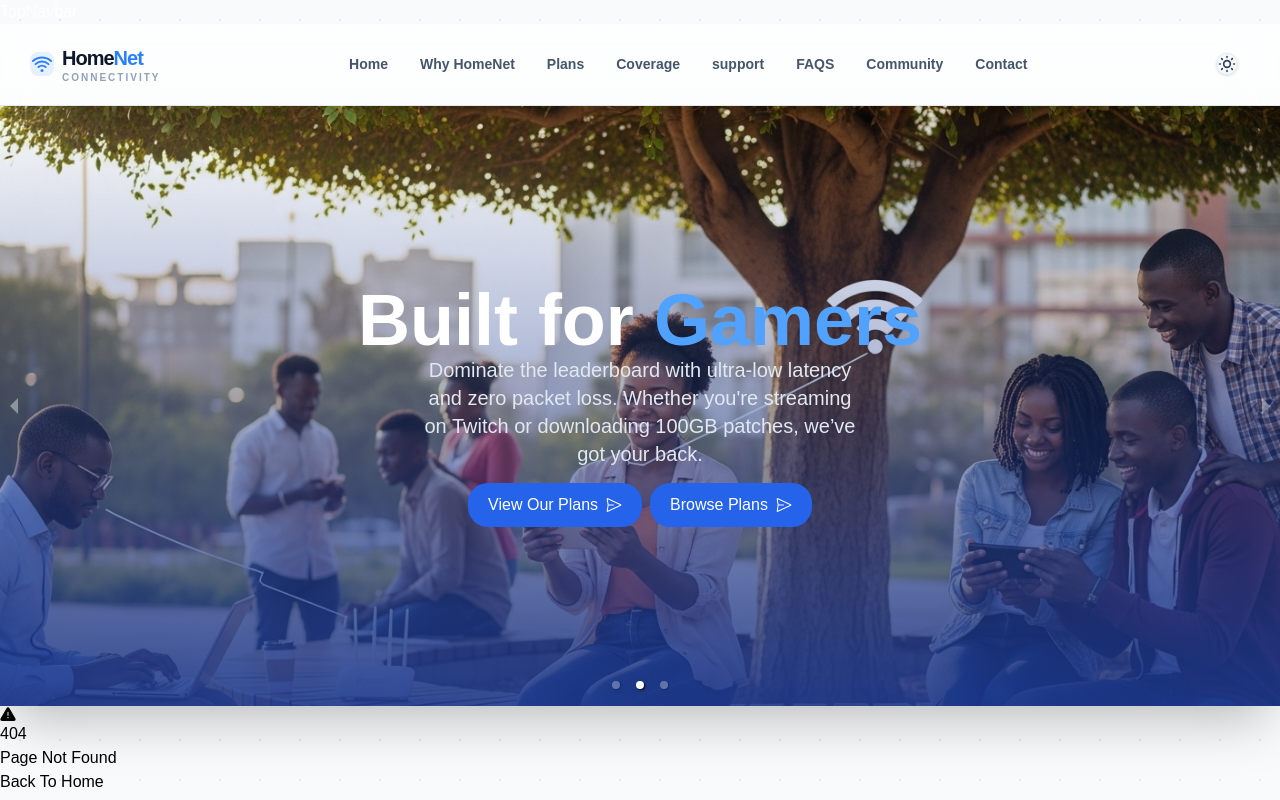
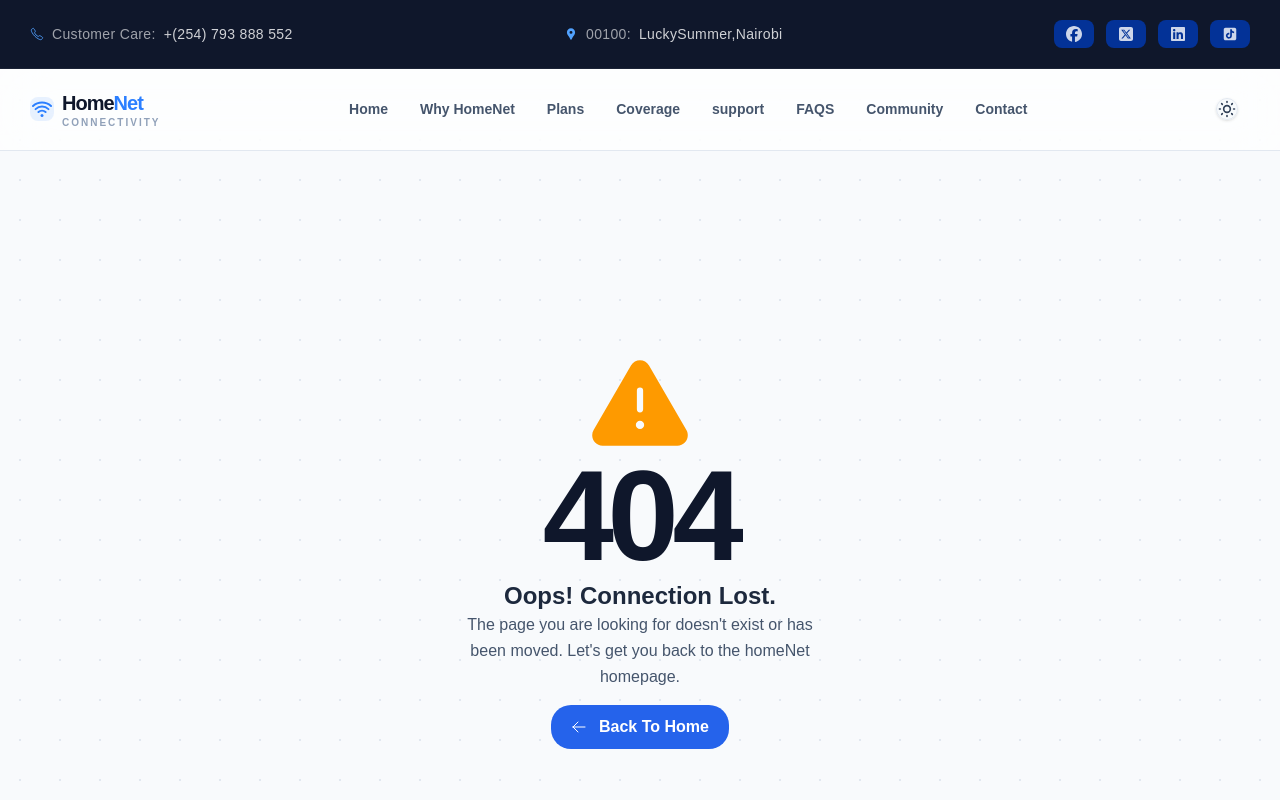
Before and after one commit to wainaina-mwangi/HomeNet, a React (Vite) app: page /about in a window 1280 px wide. Shown: the top 800 px of the page. Built offline with nearby package versions, Linux system fonts and the light colour scheme.

Commit message:
added the topnavbar and styled it

```diff
--- a/src/App.jsx
+++ b/src/App.jsx
@@ -1,6 +1,6 @@
 import React from "react";
 import Navbar from "./components/Navbar";
-import Hero from "./components/Hero"
+// import Hero from "./components/Hero"
 import TopNavbar from "./components/TopNavbar";
 import NotFoundPage from "./components/NotFoundPage";
 import { Routes, Route } from "react-router-dom";
@@ -13,7 +13,6 @@ const App = () => {
       <ThemeProvider>
         <TopNavbar/>
       <Navbar />
-      <Hero/>
       <Routes>
         <Route path='/'  element={<Home/>}/>
         <Route path="*" element={<NotFoundPage />} />
--- a/src/components/Couresel/couresel.jsx
+++ b/src/components/Couresel/couresel.jsx
@@ -4,8 +4,8 @@ import { GoPaperAirplane } from "react-icons/go";
 import { Carousel } from "react-responsive-carousel";
 import { motion } from "framer-motion";
 import image_4 from "../../assets/IMAGE_4.png";
+import image_1 from "../../assets/IMAGE_1.png";
 import image_2 from "../../assets/IMAGE_2.png";
-import image_1 from "../../assets/IMAGE_1.png";
 import { Link } from "react-router-dom";
 
 const Couresel = () => {
@@ -34,140 +34,73 @@ const Couresel = () => {
         stopOnHover={false}
         className="main-carousel"
       >
-        {/* Slide 1 */}
-
+        {/* --- SLIDE 1 --- */}
+       {/* --- SLIDE 1: SPEED --- */}
         <div className="relative h-100 sm:h-125 md:h-150">
-          <img
-            src={image_4}
-            className="h-full w-full object-cover"
-            alt="Ultra-Fast Internet"
-          />
-
+          <img src={image_4} className="h-full w-full object-cover" alt="Ultra-Fast Internet" />
           <motion.div
-            initial="hidden"
-            whileInView="visible"
-            variants={staggerContainer}
-            className="absolute inset-0 bg-linear-to-t from-blue-900/90 via-blue-900/40 to-transparent flex flex-col justify-center items-center text-center px-4 md:px-6"
+            initial="hidden" whileInView="visible" variants={staggerContainer}
+            className="absolute inset-0 bg-gradient-to-t from-slate-900/90 via-slate-900/40 to-transparent flex flex-col justify-center items-center text-center px-4 md:px-6"
           >
-            <motion.h1
-              variants={fadeInUp}
-              className="text-2xl sm:text-4xl md:text-6xl font-black text-white tracking-tighter mb-3"
-            >
-              Ultra-Fast internet that truly <br className="hidden sm:block" />
-              <span className="text-blue-400"> feels like Home</span>
+            <motion.h1 variants={fadeInUp} className="text-3xl sm:text-5xl md:text-7xl font-black text-white tracking-tighter mb-4">
+              Ultra-Fast Internet that <br/> <span className="text-blue-400">feels like Home</span>
             </motion.h1>
-
-            <motion.p
-              variants={fadeInUp}
-              className="text-slate-200 text-sm sm:text-lg md:text-xl max-w-2xl mb-6 md:mb-8 line-clamp-3 sm:line-clamp-none"
-            >
-              Experience speeds with 99.9% uptime. No hidden fees, just pure
-              connectivity.
+            <motion.p variants={fadeInUp} className="text-slate-200 text-sm sm:text-lg md:text-xl max-w-2xl mb-8">
+              Experience blazing speeds with 99.9% uptime. No hidden fees, no data caps—just pure connectivity.
             </motion.p>
-
-            <div className="flex gap-2">
-              <Link
-                to="/plans"
-                className="btn gap-2 group overflow-hidden transition-all active:scale-95 "
-              >
+            <div className="flex flex-wrap justify-center gap-4">
+              <Link to="/plans" className="btn flex items-center gap-2 bg-blue-600 hover:bg-blue-700 text-white font-bold py-3 px-8 rounded-2xl transition-all active:scale-95 shadow-lg shadow-blue-500/20">
                 View Our Plans <GoPaperAirplane />
               </Link>
-
-              <Link
-                to="/plans"
-                className="btn gap-2 group overflow-hidden transition-all active:scale-95 "
-              >
-                Browse Plans <GoPaperAirplane />
+              <Link to="/contact" className="btn flex items-center gap-2 bg-white/10 hover:bg-white/20 backdrop-blur-md text-white border border-white/30 font-bold py-3 px-8 rounded-2xl transition-all active:scale-95">
+                Check Coverage
               </Link>
             </div>
           </motion.div>
         </div>
 
-        {/* Slide 2 */}
+        {/* --- SLIDE 2 --- */}
+        {/* --- SLIDE 2: RELIABILITY --- */}
         <div className="relative h-100 sm:h-125 md:h-150">
-          <img
-            src={image_2}
-            className="h-full w-full object-cover"
-            alt="Unlimited Gaming"
-          />
-
+          <img src={image_2} className="h-full w-full object-cover" alt="Reliable Connection" />
           <motion.div
-            initial="hidden"
-            whileInView="visible"
-            variants={staggerContainer}
-            className="absolute inset-0 bg-linear-to-t from-blue-900/90 via-blue-900/40 to-transparent flex flex-col justify-center items-center md:items-center text-center md:text-center px-6 md:px-20"
+            initial="hidden" whileInView="visible" variants={staggerContainer}
+            className="absolute inset-0 bg-gradient-to-t from-slate-900/90 via-slate-900/40 to-transparent flex flex-col justify-center items-center text-center px-4 md:px-6"
           >
-            <motion.h2
-              variants={fadeInUp}
-              className="text-4xl md:text-7xl font-black text-white mb-3"
-            >
-              Built for{" "}
-              <span className="text-blue-400 font-outline-2">Gamers</span>
-            </motion.h2>
-            <motion.p
-              variants={fadeInUp}
-              className="text-slate-200 text-sm md:text-xl max-w-md mb-6"
-            >
-              Dominate the leaderboard with ultra-low latency and zero packet
-              loss. Whether you're streaming on Twitch or downloading 100GB
-              patches, we’ve got your back.
+            <motion.h1 variants={fadeInUp} className="text-3xl sm:text-5xl md:text-7xl font-black text-white tracking-tighter mb-4">
+              Work & Stream <br/> Without <span className="text-blue-400">The Buffer</span>
+            </motion.h1>
+            <motion.p variants={fadeInUp} className="text-slate-200 text-sm sm:text-lg md:text-xl max-w-2xl mb-8">
+              Video calls that never freeze and large files that upload in seconds. Business-grade reliability at home.
             </motion.p>
-             <div className="flex gap-2">
-              <Link
-                to="/plans"
-                className="btn gap-2 group overflow-hidden transition-all active:scale-95 "
-              >
-                View Our Plans <GoPaperAirplane />
-              </Link>
-
-              <Link
-                to="/plans"
-                className="btn gap-2 group overflow-hidden transition-all active:scale-95 "
-              >
-                Browse Plans <GoPaperAirplane />
+            <div className="flex flex-wrap justify-center gap-4">
+              <Link to="/plans" className="btn flex items-center gap-2 bg-blue-600 hover:bg-blue-700 text-white font-bold py-3 px-8 rounded-2xl transition-all active:scale-95">
+                Get Connected <GoPaperAirplane />
               </Link>
             </div>
-            <motion.div variants={fadeInUp} className="flex gap-2"></motion.div>
           </motion.div>
         </div>
 
-        {/* Slide 3 */}
+        {/* --- SLIDE 3 --- */}
+        {/* --- SLIDE 3: LOCAL SUPPORT --- */}
         <div className="relative h-100 sm:h-125 md:h-150">
-          <img
-            src={image_1}
-            className="h-full w-full object-cover"
-            alt="Mesh WiFi"
-          />
+          <img src={image_1} className="h-full w-full object-cover" alt="Nairobi Local Support" />
           <motion.div
-            initial="hidden"
-            whileInView="visible"
-            variants={fadeInUp}
-            className="absolute inset-0 bg-linear-to-t from-blue-900/90 via-blue-900/40 to-transparent  flex flex-col justify-center items-center text-center px-4"
+            initial="hidden" whileInView="visible" variants={staggerContainer}
+            className="absolute inset-0 bg-gradient-to-t from-slate-900/90 via-slate-900/40 to-transparent flex flex-col justify-center items-center text-center px-4"
           >
-            <h2 className="text-3xl md:text-6xl font-black text-white mb-3">
-              Powering Your
-              <span className="text-blue-400 font-outline-2">Home Office</span>
-            </h2>
-            <motion.p
-              variants={fadeInUp}
-              className="text-slate-200 text-sm md:text-xl max-w-md mb-6"
-            >
-              Video calls that never freeze. Large files that upload in seconds.
-              Business-grade reliability, right in your living room.
+            <motion.h1 variants={fadeInUp} className="text-3xl md:text-7xl font-black text-white mb-4 tracking-tighter">
+              Nairobi's Most <br/> <span className="text-blue-400">Trusted Network</span>
+            </motion.h1>
+            <motion.p variants={fadeInUp} className="text-slate-200 text-sm md:text-xl max-w-md mb-8">
+              We’re your neighbors. Enjoy 24/7 local support and expert setup within 24 hours.
             </motion.p>
-            <div className="flex gap-2">
-              <Link
-                to="/plans"
-                className="btn gap-2 group overflow-hidden transition-all active:scale-95 "
-              >
-                View Our Plans <GoPaperAirplane />
+            <div className="flex flex-wrap justify-center gap-4">
+              <Link to="/plans" className="btn flex items-center gap-2 bg-blue-600 hover:bg-blue-700 text-white font-bold py-3 px-8 rounded-2xl transition-all active:scale-95">
+                Join homeNet <GoPaperAirplane />
               </Link>
-
-              <Link
-                to="/plans"
-                className="btn gap-2 group overflow-hidden transition-all active:scale-95 "
-              >
-                Browse Plans <GoPaperAirplane />
+              <Link to="/contact" className="btn flex items-center gap-2 bg-white/10 hover:bg-white/20 backdrop-blur-md text-white border border-white/30 font-bold py-3 px-8 rounded-2xl transition-all active:scale-95">
+                Contact Us
               </Link>
             </div>
           </motion.div>
--- a/src/components/NotFoundPage.jsx
+++ b/src/components/NotFoundPage.jsx
@@ -1,13 +1,37 @@
 import React from "react";
+import { Link } from "react-router-dom";
 import { GoAlertFill } from "react-icons/go";
+import { HiOutlineArrowLeft } from "react-icons/hi2";
 
 const NotFoundPage = () => {
   return (
-    <div>
-      <GoAlertFill />
-      <h1>404</h1>
-      <p>Page Not Found</p>
-      <button>Back To Home</button>
+    <div className="min-h-screen  flex items-center justify-center flex-col px-6 text-center">
+      <div className="relative mb-3">
+        <GoAlertFill size={100} className="text-amber-500 relative" />
+      </div>
+
+      <h1 className="text-8xl md:text-9xl dark:text-white font-black text-slate-900 tracking-tighter">
+        404
+      </h1>
+
+      <div className="mt-4 mb-6">
+        <h2 className="text-2xl font-bold text-slate-800 mb-2">
+          Oops! Connection Lost.
+        </h2>
+        <p className="text-slate-600 max-w-sm mx-auto leading-relaxed">
+          The page you are looking for doesn't exist or has been moved. Let's
+          get you back to the homeNet homepage.
+        </p>
+      </div>
+
+      {/* Modern Action Button */}
+      <Link
+        to="/"
+        className="group btn flex items-center gap-3 bg-blue-600 hover:bg-blue-700 text-white font-bold py-8 px-10 rounded-2xl transition-all"
+      >
+        <HiOutlineArrowLeft className="group-hover:-translate-x-1 transition-transform" />
+        Back To Home
+      </Link>
     </div>
   );
 };
--- a/src/components/TopNavbar.jsx
+++ b/src/components/TopNavbar.jsx
@@ -1,8 +1,48 @@
-import React from 'react'
+import React from 'react';
+import { FaFacebook, FaSquareXTwitter, FaLinkedin } from "react-icons/fa6";
+import { AiFillTikTok } from "react-icons/ai";
+import { IoCallOutline } from "react-icons/io5";
+import { MdLocationPin } from "react-icons/md";
 
 const TopNavbar = () => {
   return (
-    <div className='text-white'>TopNavbar</div>
+
+    <div className='top-nav hidden sm:flex px-6 py-5 bg-slate-900 text-white/80 justify-between items-center text-sm border-b border-white/5'>
+
+      {/* Contact Info Side */}
+      <div className="flex items-center gap-2 font-medium tracking-wide">
+        <IoCallOutline className="text-blue-400" />
+        <span className="text-white/60">Customer Care:</span>
+        <a href="tel:+254793888552" className="hover:text-blue-400 transition-colors">
+          +(254) 793 888 552
+        </a>
+      </div>
+      <div className="flex items-center gap-2 font-medium tracking-wide">
+        <MdLocationPin  className="text-blue-400" />
+        <span className="text-white/60">00100:</span>
+        <a href="tel:+254793888552" className="hover:text-blue-400 transition-colors">
+          LuckySummer,Nairobi
+        </a>
+      </div>
+
+      {/* Social Media Side */}
+      <div>
+        <ul className='flex gap-3 items-center social_link'>
+          <li>
+            <FaFacebook size={16} />
+          </li>
+          <li>
+            <FaSquareXTwitter size={16} />
+          </li>
+          <li >
+            <FaLinkedin size={16} />
+          </li>
+          <li>
+            <AiFillTikTok size={16} />
+          </li>
+        </ul>
+      </div>
+    </div>
   )
 }
 
--- a/src/index.css
+++ b/src/index.css
@@ -59,6 +59,23 @@ body {
 }
 
 
+.top-nav{
+  padding: 20px 30px;
+
+}
+
+.social_link li{
+  background-color: #033297;
+  padding: 6px 12px;
+  border-radius: 8px;
+  transition: all ease-in-out .5s;
+}
+
+.social_link li:hover{
+  background-color: #2563EB;
+}
+
+
 @keyframes drift {
   0% { transform: translate(0, 0); }
   50% { transform: translate(30px, -50px); }
--- a/src/pages/Home.jsx
+++ b/src/pages/Home.jsx
@@ -1,9 +1,9 @@
 import React from 'react'
+import Hero from '../components/Hero'
 
 const Home = () => {
   return (
     <div className='overflow-hidden'>
-     <Navbar/>
      <Hero/>
 
 
```
